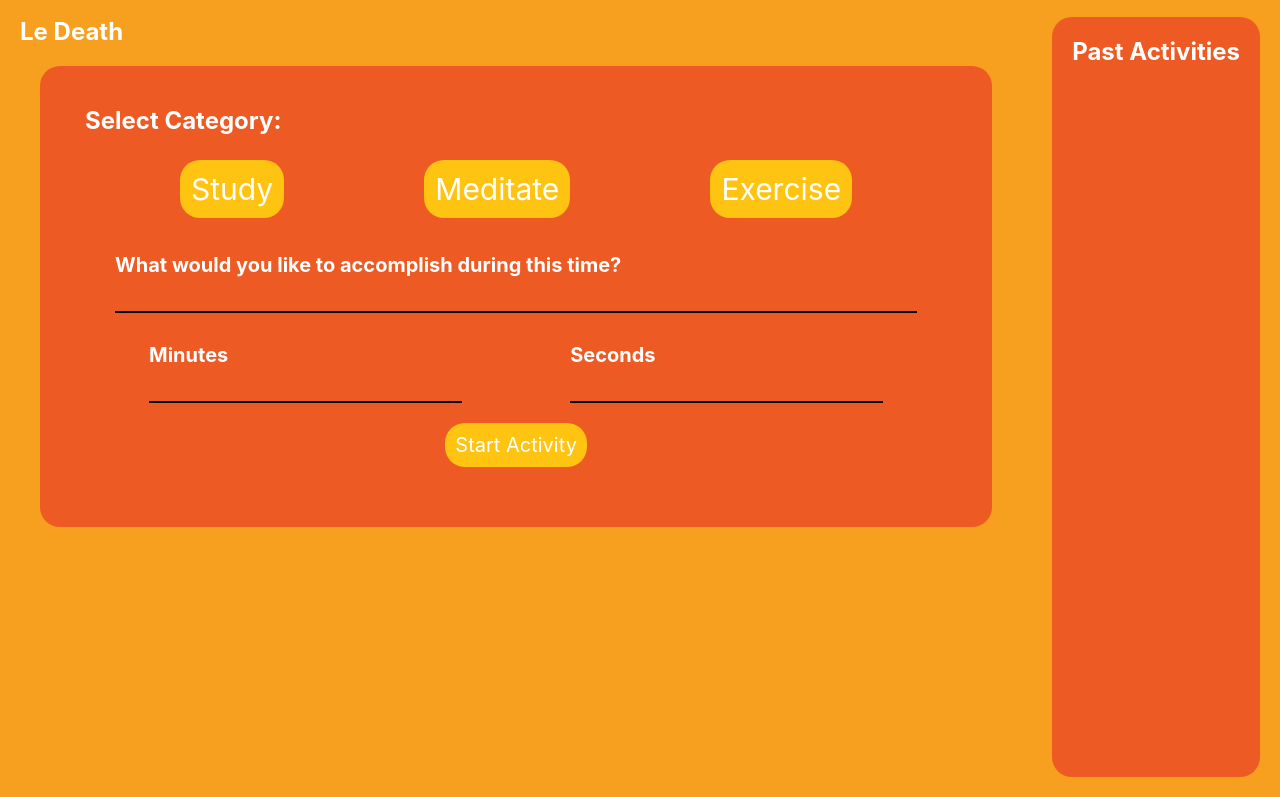
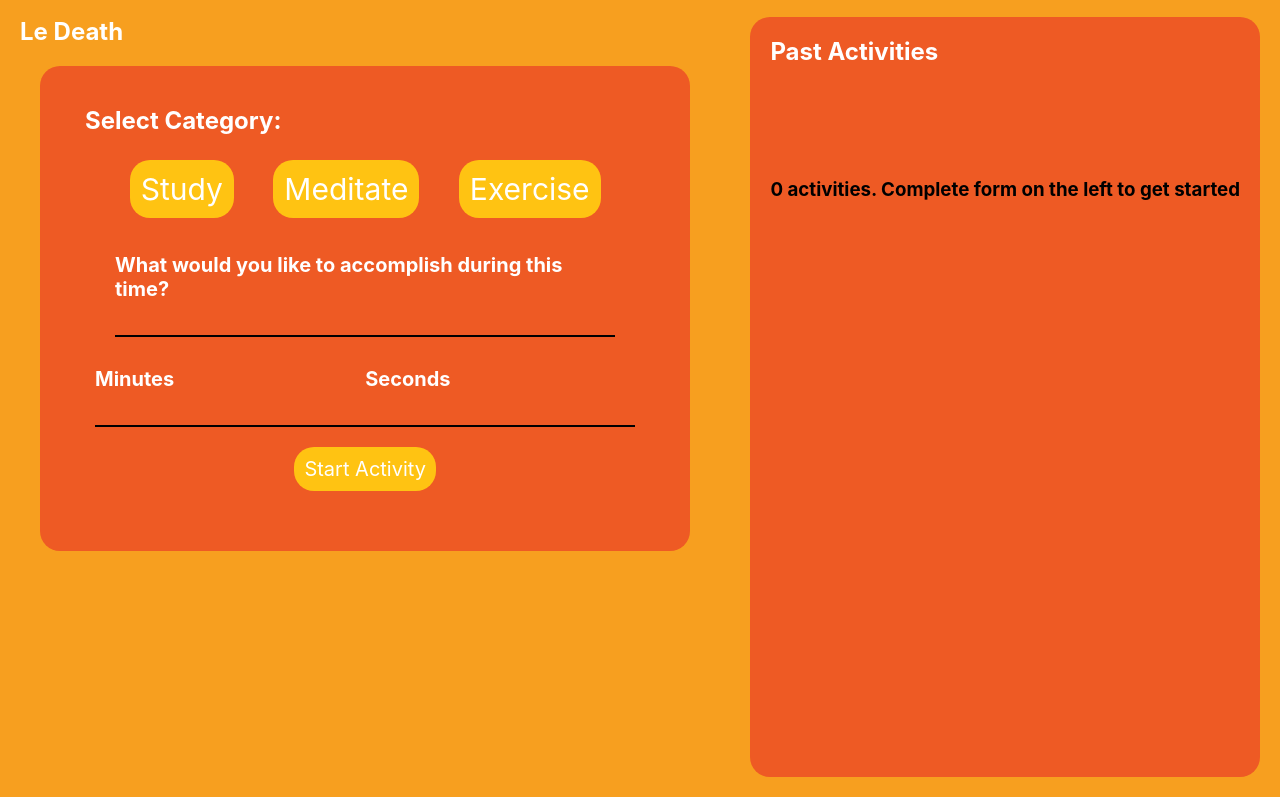
Before and after one commit to Asilo5/time-your-health, a plain HTML site: page index.html in a window 1280 px wide. Shown: the part 82-879 px from the top of the page. Drawn offline with Linux system fonts and the light colour scheme.

Commit message:
Display message when no cards are haven been submitted

```diff
--- a/main.js
+++ b/main.js
@@ -11,6 +11,7 @@ var chosenCategory;
 var arrayOfTasks = JSON.parse(localStorage.getItem('task')) || [];
 
 window.addEventListener('load', loadStoredTasks);
+window.addEventListener('load', displayEmptyMessage);
 submitButton.addEventListener('click', storeTasks);
 studyButton.addEventListener('click', selectedCategory);
 meditateButton.addEventListener('click', selectedCategory);
@@ -24,6 +25,7 @@ function storeTasks(e) {
   arrayOfTasks.push(healthTask);
   healthTask.saveTask(arrayOfTasks);
   displayTasks(healthTask);
+  displayEmptyMessage();
 }
 
 function loadStoredTasks() {
@@ -48,8 +50,8 @@ function displayTasks(task) {
 }
 
 function displayEmptyMessage() {
-    if (arrayOfTasks.length) {
-       addNotification.innerText = "You haven't logged any activities yet.Complete form on the left to get started";
+    if (arrayOfTasks.length === 0) {
+       addNotification.innerText = "0 activities. Complete form on the left to get started";
     } else {
       addNotification.innerText = '';
     }
--- a/style.css
+++ b/style.css
@@ -148,3 +148,7 @@ input {
 .task-info {
   flex: 1;
 }
+
+.add-notification {
+  margin-top: 6em;
+}
```
